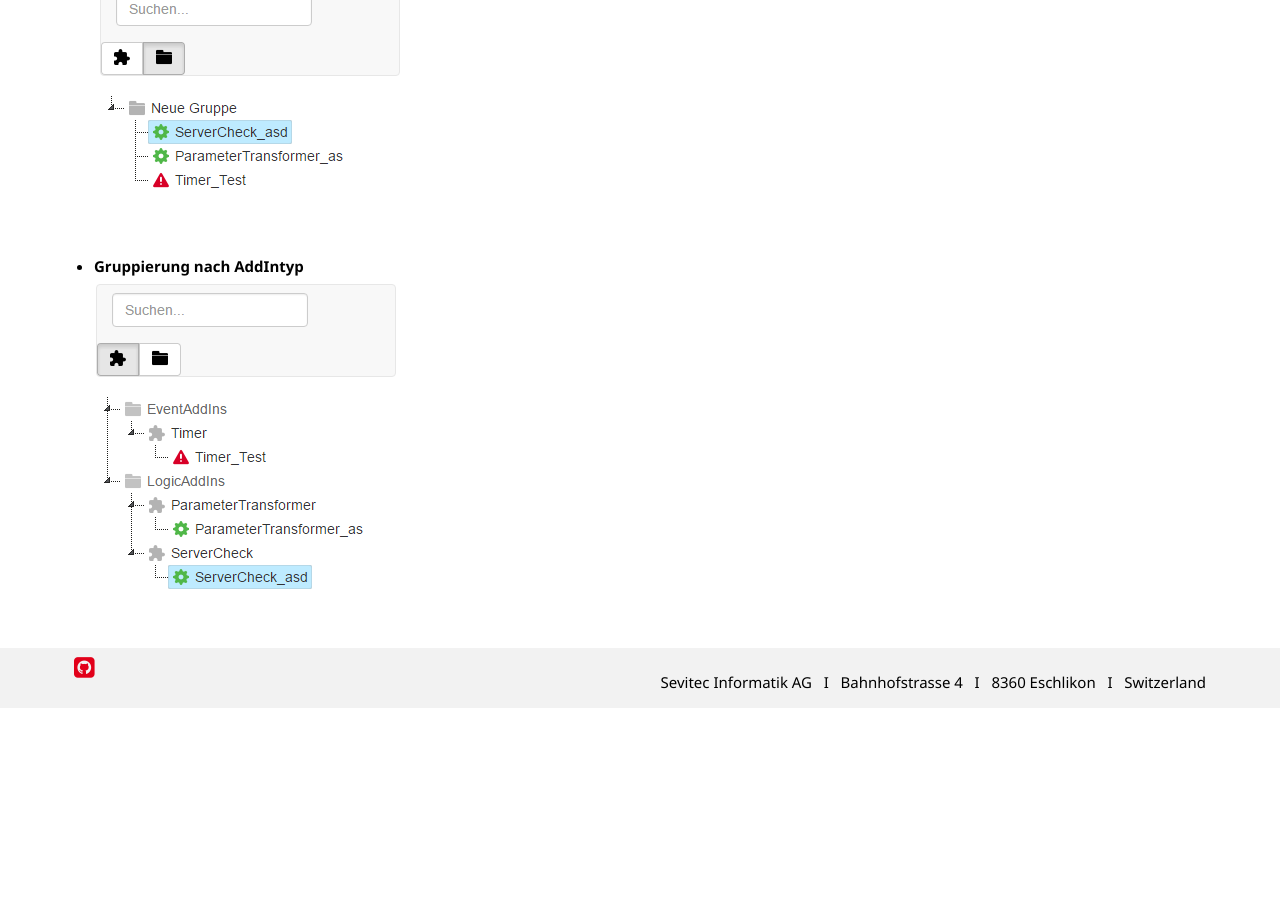
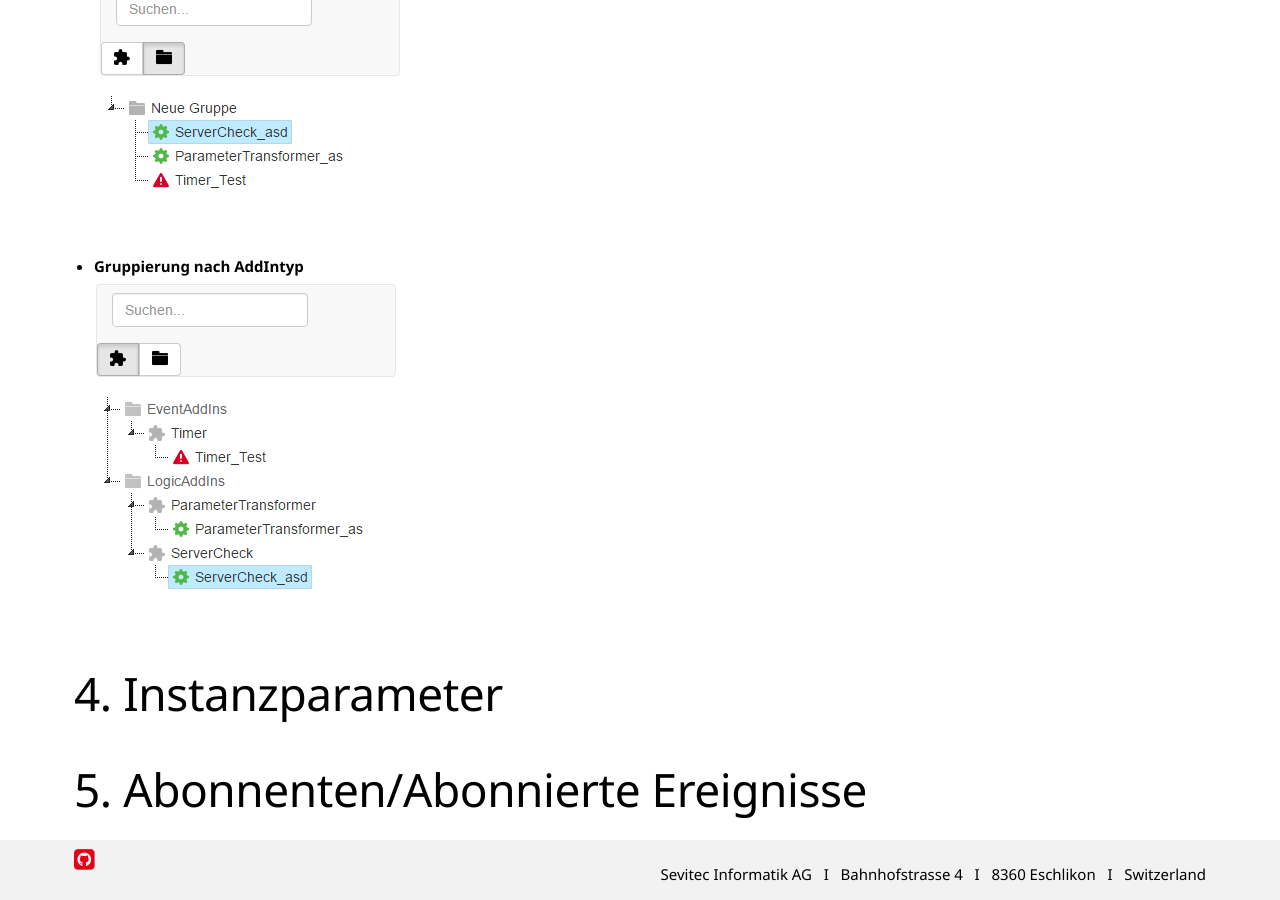
Before and after one commit to primesoft-group/oneconnexx-docs, a Jekyll site: the page built from _pages/webclient/de/konfiguration.md, in a window 1280 px wide and 900 px high, scrolled down 3971 px. Built offline with Jekyll 4.4.1, drawn with Linux system fonts in a browser that asks for light colours; nearby versions of some CDN libraries; some web fonts are replaced; before the commit the page ends 4679 px from its top, so only the background shows below that.

Commit message:
Arbeit an Konfigurationsseite

```diff
--- a/_pages/webclient/de/konfiguration.md
+++ b/_pages/webclient/de/konfiguration.md
@@ -74,3 +74,7 @@ Die Konfigurationsseite bietet ein Übersicht über alle konfigurierten Addin In
 
   * __Gruppierung nach AddIntyp__
   ![X]({{ site.baseurl}}/assets/content-images/webclient/de/groupbyaddintype.png "Gupieren nach AddIntype")
+
+## 4. Instanzparameter
+
+## 5. Abonnenten/Abonnierte Ereignisse
--- a/assets/css/site.css
+++ b/assets/css/site.css
@@ -26,10 +26,12 @@ body {
 	margin-top: 5px;
 	vertical-align: bottom;
 }
+
 .navbar-brand > img{
 	display: inline;
 	height: 21px;
 }
+
 .color-accent{
 	background-color: #52AE32;
 }
```
